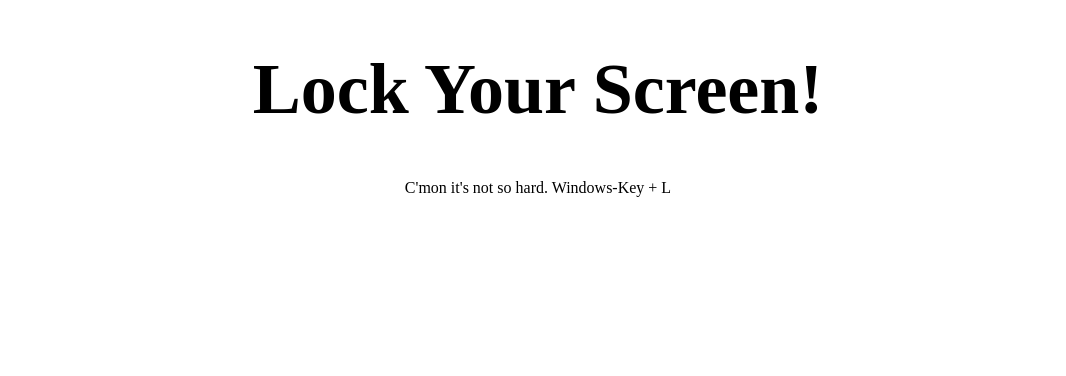
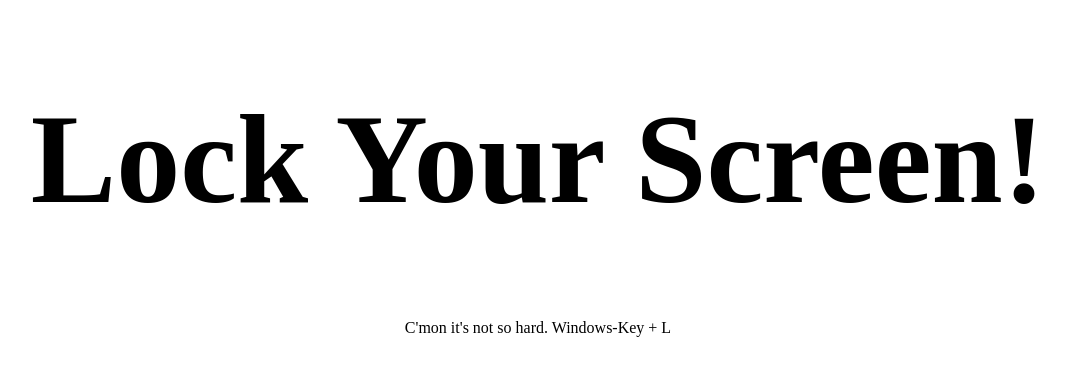
Before and after one commit to fxschaefer/lockyourscreen, a plain HTML site: page index.html in a window 1280 px wide. Shown: the whole page, without its empty margins (102-1168 px from the left). Drawn offline with Linux system fonts and the light colour scheme.

Commit message:
Update index.html

```diff
--- a/index.html
+++ b/index.html
@@ -2,15 +2,12 @@
 <html>
 <head>
 <style>
-body {
-  font-size: 100%;
-}
 .center {
   text-align: center;
 }
 
 .center h1 {
-  font-size: 4.5em;
+  font-size:10vw;
   text-align: center;
 }
 </style>
```
